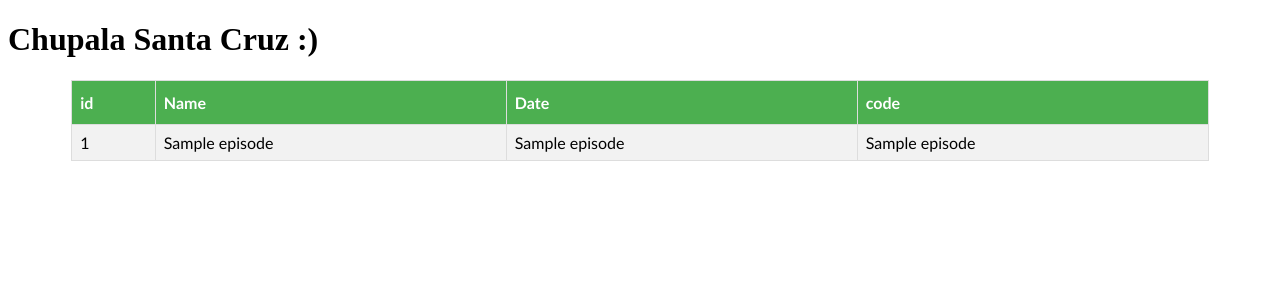
After one commit to joaquineichholz/Rick-Morty, a Flask app: template templates/index (copia).html in a window 1280 px wide. The commit adds this page. Shown: the top 300 px of the page. Run offline with Flask 2, Linux system fonts and the light colour scheme; the template is opened without the code that fills it: most values are stand-ins (such as "Sample title", 1, 10 or a date in 2020).

Commit message:
apisode table

```diff
--- a/run.py
+++ b/run.py
@@ -35,4 +35,4 @@ def hello_world():
     return render_template('index.html', list=episodes_list)
 
 if __name__ == '__main__':
-    app.run(debug=True)
+    app.run()
--- /dev/null
+++ b/templates/index (copia).html
@@ -0,0 +1,64 @@
+<!DOCTYPE html>
+<html>
+<head>
+      <meta charset="UTF-8">
+    <title>Rick and Morty</title>
+<style>
+#customers {
+  font-family: "Trebuchet MS", Arial, Helvetica, sans-serif;
+  border-collapse: collapse;
+  width: 90%;
+    margin-left: 5%;
+    margin-right: 5%;
+}
+
+#customers td, #customers th {
+  border: 1px solid #ddd;
+  padding: 8px;
+}
+
+#customers tr:nth-child(even){background-color: #f2f2f2;}
+
+#customers tr:hover {background-color: #ddd;}
+
+#customers th {
+  padding-top: 12px;
+  padding-bottom: 12px;
+  text-align: left;
+  background-color: #4CAF50;
+  color: white;
+}
+</style>
+</head>
+<body>
+
+<h1>  Chupala Santa Cruz :) </h1>
+
+<table id="customers">
+
+  <tr>
+    <th>id</th>
+    <th>Name</th>
+    <th>Date</th>
+    <th>code</th>
+  </tr>
+  {% for episode in list %}
+  <tr>
+
+   <td> {{episode[0]}} </td>
+   <td> {{episode[1]}} </td>
+   <td> {{episode[2]}} </td>
+   <td> {{episode[3]}} </td>
+
+
+  </tr>
+  {%endfor%}
+
+
+
+</table>
+
+
+
+</body>
+</html>
```
Also changed, not shown: templates/index.html (+1 -26 lines).
